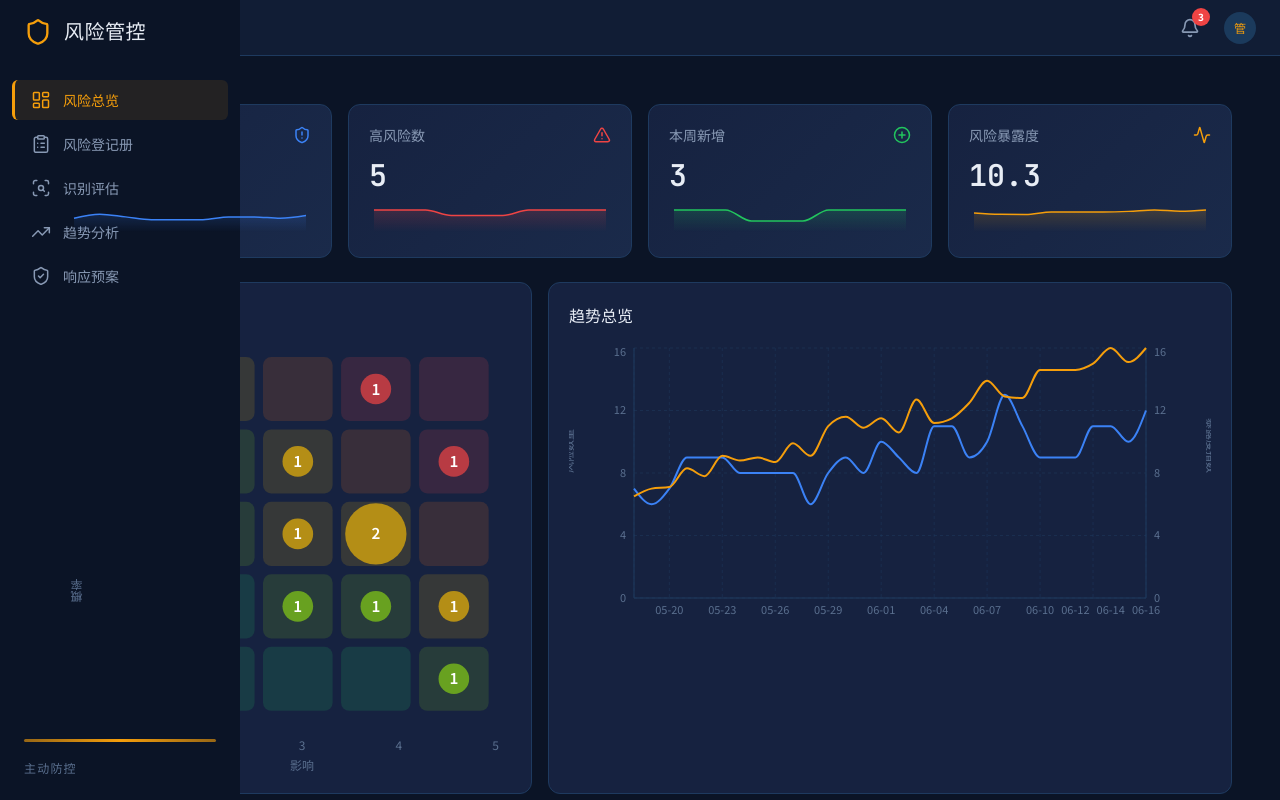
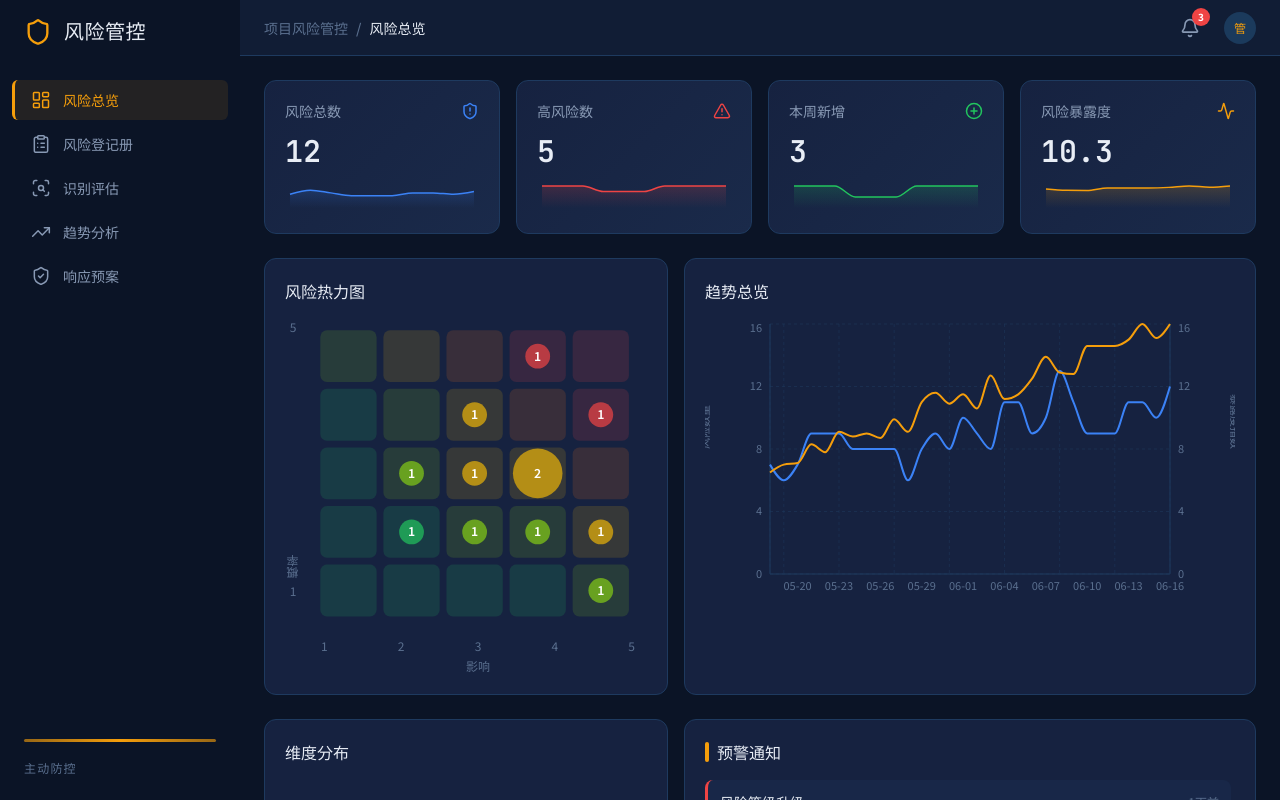
Before and after one commit to qq240098498/trae_tp49, a React (Vite) app: page /dashboard in a window 1280 px wide. Built offline with nearby package versions, Linux system fonts and the light colour scheme.

Commit message:
.1523281629553499:e0363ec39009c1e2f858764710780ac3_6a3203496a409108871010a8.6a3214d36a40910887102457.6a3214d2875e57d7c7665f85:Trae CN.T(2026/6/17 12:36:22)

```diff
--- a/src/App.tsx
+++ b/src/App.tsx
@@ -17,11 +17,11 @@ function AppLayout() {
   }, [initialize])
 
   return (
-    <div className="flex h-screen overflow-hidden" style={{ background: 'var(--bg-primary)' }}>
+    <div className="flex h-screen w-full overflow-hidden" style={{ background: 'var(--bg-primary)' }}>
       <Sidebar />
-      <div className="flex flex-1 flex-col overflow-hidden">
+      <div className="flex flex-1 flex-col min-w-0 overflow-hidden ml-[240px]">
         <Header />
-        <main className="flex-1 overflow-auto p-6">
+        <main className="flex-1 min-h-0 overflow-y-auto overflow-x-hidden">
           <Routes>
             <Route path="/" element={<Navigate to="/dashboard" replace />} />
             <Route path="/dashboard" element={<Dashboard />} />
--- a/src/components/layout/Sidebar.tsx
+++ b/src/components/layout/Sidebar.tsx
@@ -11,7 +11,7 @@ const navItems = [
 
 export default function Sidebar() {
   return (
-    <aside className="fixed left-0 top-0 bottom-0 w-[240px] flex flex-col" style={{ backgroundColor: '#0B1426' }}>
+    <aside className="fixed left-0 top-0 bottom-0 w-[240px] flex flex-col z-[60]" style={{ backgroundColor: '#0B1426' }}>
       <div className="flex items-center gap-3 px-6 h-16 shrink-0">
         <Shield size={28} className="text-amber-500" strokeWidth={2} />
         <span className="font-display text-xl font-bold tracking-wide" style={{ color: '#E8EDF5' }}>
--- a/src/pages/Assess.tsx
+++ b/src/pages/Assess.tsx
@@ -115,8 +115,7 @@ export default function Assess() {
   }
 
   return (
-    <div className="min-h-screen bg-[#0B1426] text-white p-6">
-      <div className="max-w-[1400px] mx-auto">
+    <div className="text-white w-full p-6">
         <div className="flex items-center justify-between mb-6">
           <h1 className="text-2xl font-bold">
             {isEditing ? '编辑风险' : '风险识别与评估'}
@@ -398,7 +397,6 @@ export default function Assess() {
             </div>
           </div>
         </div>
-      </div>
     </div>
   )
 }
--- a/src/pages/Dashboard.tsx
+++ b/src/pages/Dashboard.tsx
@@ -114,7 +114,7 @@ export default function Dashboard() {
   }
 
   return (
-    <div className="min-h-screen p-6 space-y-6" style={{ background: 'var(--bg-primary)' }}>
+    <div className="w-full p-6 space-y-6">
       <div className="grid grid-cols-4 gap-4">
         {metricCards.map((card) => {
           const Icon = card.icon
--- a/src/pages/Register.tsx
+++ b/src/pages/Register.tsx
@@ -216,8 +216,7 @@ export default function Register() {
   }
 
   return (
-    <div className="min-h-screen bg-[#0A1628] text-white p-6 relative">
-      <div className="max-w-[1400px] mx-auto">
+    <div className="text-white relative w-full p-6">
         <h1 className="text-2xl font-bold mb-6">风险登记册</h1>
 
         <div className="space-y-3 mb-6">
@@ -383,11 +382,10 @@ export default function Register() {
         <div className="mt-4 text-sm text-slate-500">
           共 {filteredRisks.length} 条风险记录
         </div>
-      </div>
 
       {selectedRiskId && (
         <div
-          className="fixed inset-0 bg-black/50 z-40"
+          className="fixed top-0 right-0 bottom-0 left-[240px] bg-black/50 z-40"
           onClick={() => setSelectedRiskId(null)}
         />
       )}
--- a/src/pages/Response.tsx
+++ b/src/pages/Response.tsx
@@ -120,8 +120,7 @@ export default function Response() {
   }, [completedPlans, riskHistories])
 
   return (
-    <div className="min-h-screen bg-[#0A1628] text-white p-6">
-      <div className="max-w-[1400px] mx-auto">
+    <div className="text-white w-full space-y-6 p-6">
         <div className="flex items-center justify-between mb-6">
           <h1 className="text-2xl font-bold">响应预案管理</h1>
           <button
@@ -331,14 +330,13 @@ export default function Response() {
             </div>
           )}
         </div>
-      </div>
 
       {showAddModal && (
-        <div className="fixed inset-0 bg-black/50 z-40 flex items-center justify-center" onClick={() => setShowAddModal(false)}>
+        <div className="fixed top-0 right-0 bottom-0 left-[240px] bg-black/50 z-40 flex items-center justify-center" onClick={() => setShowAddModal(false)}>
           <div
             className="w-[480px] rounded-xl border p-6"
             style={{ background: '#0F1D33', borderColor: '#1E3A5F' }}
-            onClick={e => e.stopPropagation()}
+            onClick={(e) => e.stopPropagation()}
           >
             <div className="flex items-center justify-between mb-5">
               <h2 className="text-lg font-semibold">新增预案</h2>
--- a/src/pages/Trends.tsx
+++ b/src/pages/Trends.tsx
@@ -139,7 +139,7 @@ export default function Trends() {
   }, [areaData])
 
   return (
-    <div className="min-h-screen p-6 space-y-6" style={{ background: 'var(--bg-primary)' }}>
+    <div className="space-y-6 p-6" style={{ background: 'var(--bg-primary)' }}>
       <div className="flex items-center justify-between">
         <div className="flex items-center gap-2">
           <TrendingUp size={22} style={{ color: 'var(--accent-amber)' }} />
```
